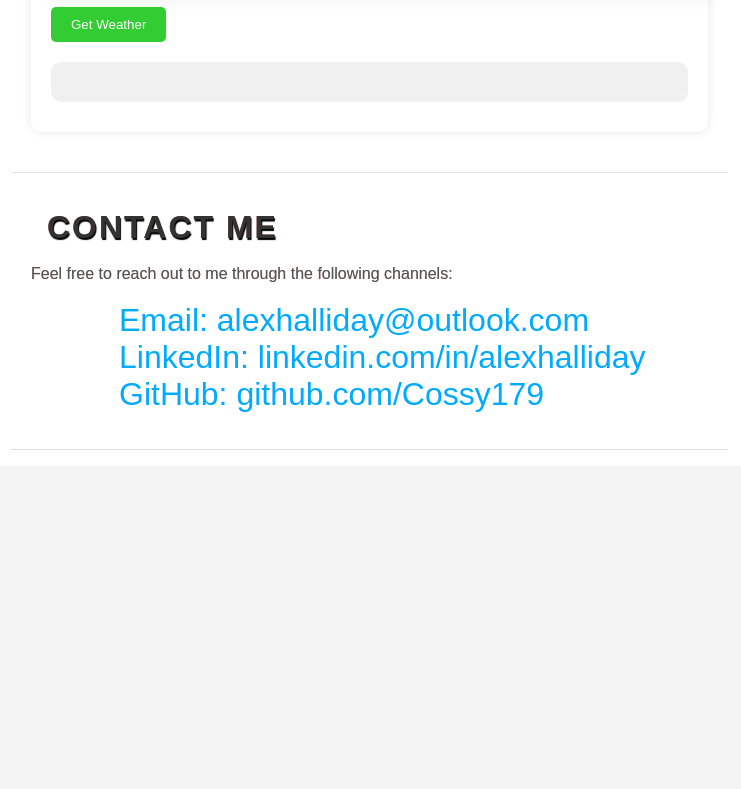
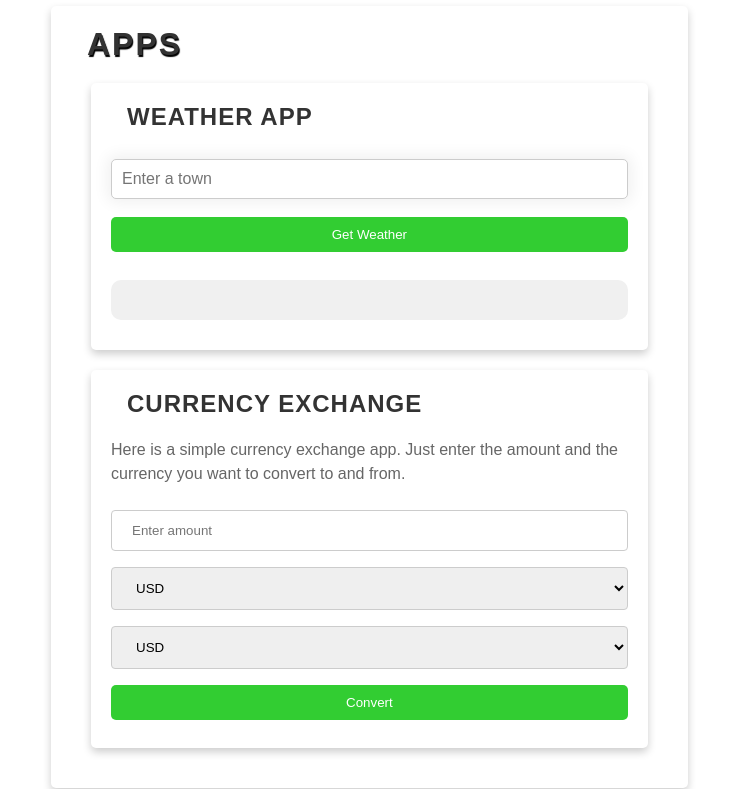
Before and after one commit to Cossy179/Portfolio, a plain HTML site: page index.html in a window 1280 px wide. Shown: the part 1171-1960 px from the top of the page, without its empty margins (133-874 px from the left). Before the commit the page ends 1637 px from the top, so only its background shows below. Drawn offline with Linux system fonts and the light colour scheme.

Commit message:
Add Games and Apps sections to index.html. Added a currency exchange (In development and currently does not work)

```diff
--- /dev/null
+++ b/convert.js
@@ -0,0 +1,34 @@
+async function convertCurrency(from, to, amount, date) {
+    const API_KEY = 'c26aacdfb7b1cc89bea529996e7de742';
+    const endpoint = `https://api.exchangeratesapi.io/v1/convert?access_key=${API_KEY}&from=${from}&to=${to}&amount=${amount}`;
+
+    if (date) {
+        endpoint += `&date=${date}`;
+    }
+
+    try {
+        const response = await fetch(endpoint);
+        const data = await response.json();
+
+        if (data.success) {
+            console.log(`Converted ${data.query.amount} ${data.query.from} to ${data.query.to}: ${data.result}`);
+            return data.result;
+        } else {
+            console.error('Error converting currency:', data.error);
+        }
+    } catch (error) {
+        console.error('Error fetching data:', error);
+    }
+}
+
+document.addEventListener('DOMContentLoaded', function() {
+    document.getElementById('convert').addEventListener('click', async function() {
+        const from = document.getElementById('from-currency').value;
+        const to = document.getElementById('to-currency').value;
+        const amount = document.getElementById('amount').value;
+
+        const result = await convertCurrency(from, to, amount);
+        var CurrencyResult = document.getElementById('result');
+        CurrencyResult.innerHTML = result
+    });
+});
--- a/index.html
+++ b/index.html
@@ -41,6 +41,7 @@
         <section id="projects">
             <h2>Projects</h2>
             <div class="project" id="games">
+                <h2>Games</h2>
                 <div class="project" id="games">
                     <h3>Pong</h3>
                     <p>Here is a simple infinite Pong game. Just click start and start playing!</p>
@@ -49,13 +50,53 @@
                     </button>
                 </div>
             </div>
+            <div class="project" id="apps">
+                <h2>Apps</h2>
+
                 <div class="project">
                     <h3>Weather App</h3>
                     <input type="text" id="town-input" placeholder="Enter a town">
                     <button id="get-weather">Get Weather</button>
                     <div id="weather-result"></div>
                     <div id="error-message"></div>
+
                 </div>
+
+                <div class="project">
+                    <h3>Currency Exchange</h3>
+                    <p>Here is a simple currency exchange app. Just enter the amount and the currency you want to convert to and from.</p>
+                    <input type="number" id="amount" placeholder="Enter amount">
+                    <select id="from-currency">
+                        <option value="USD">USD</option>
+                        <option value="EUR">EUR</option>
+                        <option value="GBP">GBP</option>
+                        <option value="JPY">JPY</option>
+                        <option value="AUD">AUD</option>
+                        <option value="CAD">CAD</option>
+                        <option value="CHF">CHF</option>
+                        <option value="CNY">CNY</option>
+                        <option value="SEK">SEK</option>
+                        <option value="NZD">NZD</option>
+                    </select>
+                    <select id="to-currency">
+                        <option value="USD">USD</option>
+                        <option value="EUR">EUR</option>
+                        <option value="GBP">GBP</option>
+                        <option value="JPY">JPY</option>
+                        <option value="AUD">AUD</option>
+                        <option value="CAD">CAD</option>
+                        <option value="CHF">CHF</option>
+                        <option value="CNY">CNY</option>
+                        <option value="SEK">SEK</option>
+                        <option value="NZD">NZD</option>
+                    </select>
+                    <button id="convert">Convert</button>
+                    <div id="result"></div>
+                </div>
+
+            </div>
+
+
             <!-- Add more project sections as needed -->
         </section>
 
@@ -75,5 +116,6 @@
 
     <script src="script.js"></script>
     <script src="weather.js"></script>
+    <script src="convert.js"></script>
 </body>
 </html>
--- a/styles.css
+++ b/styles.css
@@ -388,3 +388,61 @@ input[type="text"]:focus {
     outline: none;
     box-shadow: 0 0 15px 4px rgba(0,0,0,0.1);
 }
+
+#convert {
+    background-color: #32cd32;
+    color: #fff;
+    border: none;
+    padding: 10px 20px;
+    border-radius: 5px;
+    cursor: pointer;
+    transition: background-color 0.3s ease;
+}
+
+#convert:hover {
+    background-color: #228b22;
+}
+
+.project {
+    box-shadow: 0 4px 8px 0 rgba(0,0,0,0.2);
+    transition: 0.3s;
+    border-radius: 5px;
+    padding: 20px;
+    margin: 20px;
+}
+
+.project h3 {
+    color: #333;
+    font-size: 24px;
+    margin-bottom: 20px;
+}
+
+.project p {
+    color: #666;
+    font-size: 16px;
+}
+
+.project input, .project select {
+    width: 100%;
+    padding: 12px 20px;
+    margin: 8px 0;
+    display: inline-block;
+    border: 1px solid #ccc;
+    border-radius: 4px;
+    box-sizing: border-box;
+}
+
+.project button {
+    width: 100%;
+    background-color: #4CAF50;
+    color: white;
+    padding: 14px 20px;
+    margin: 8px 0;
+    border: none;
+    border-radius: 4px;
+    cursor: pointer;
+}
+
+.project button:hover {
+    background-color: #45a049;
+}
```
Lines whose indentation alone changed are shown as unchanged.
